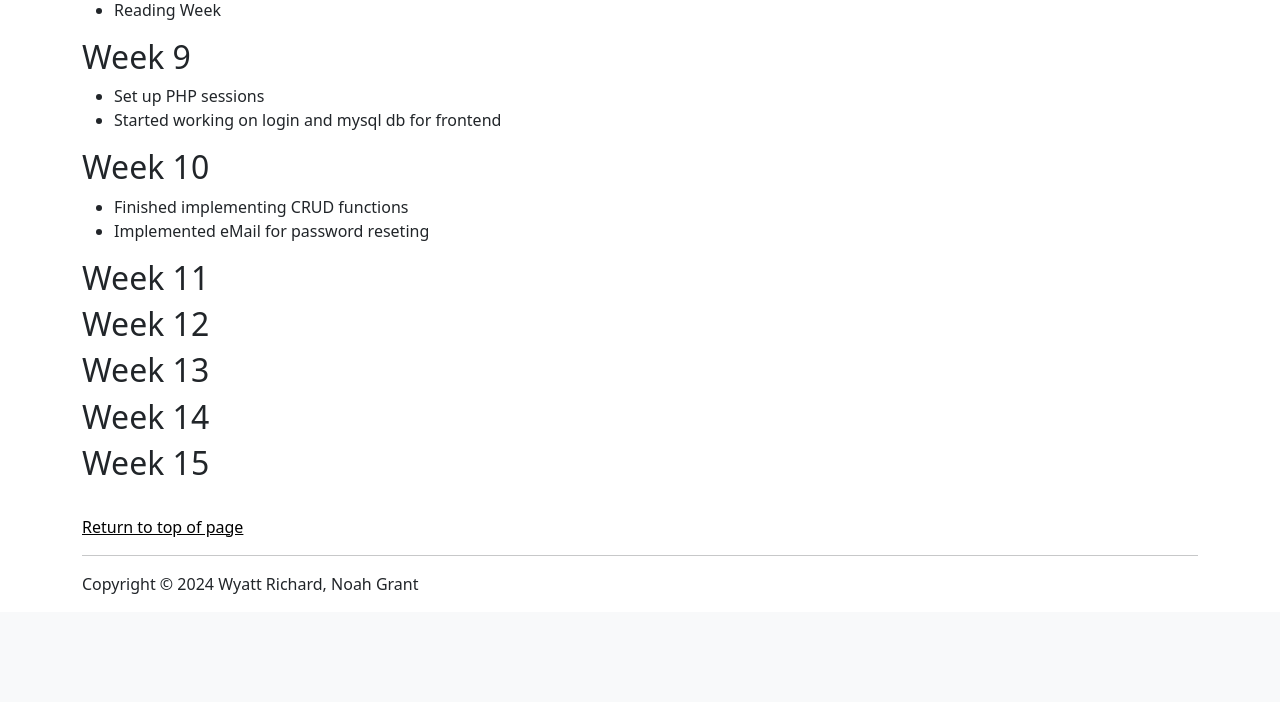
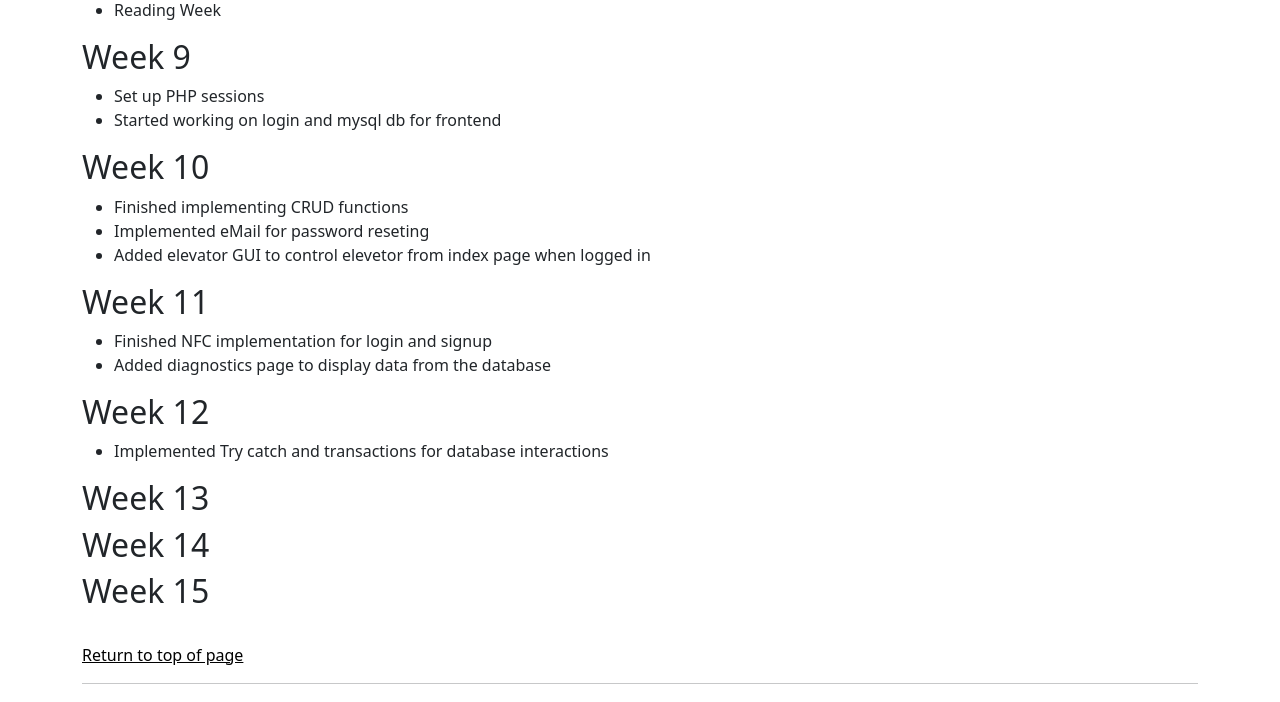
Before and after one commit to noahdgrant/ese-ep6-front-end, a PHP site: page /logbook_wyatt.php in a window 1280 px wide. Shown: the part 2454-3156 px from the top of the page. Before the commit the page ends 3048 px from the top, so only its background shows below. Run offline with PHP 8.4, Linux system fonts and the light colour scheme; some libraries are stand-ins or nearby versions.

Commit message:
45 log book (#46)
* Updated log book

```diff
--- a/logbook_wyatt.php
+++ b/logbook_wyatt.php
@@ -109,9 +109,17 @@ session_start();
                 <ul>
                     <li>Finished implementing CRUD functions</li>
                     <li>Implemented eMail for password reseting</li>
+                    <li>Added elevator GUI to control elevetor from index page when logged in</li>
                 </ul>
                 <h2 id="week11">Week 11</h2>
+                <ul>
+                    <li>Finished NFC implementation for login and signup</li>
+                    <li>Added diagnostics page to display data from the database</li>
+                </ul>
                 <h2 id="week12">Week 12</h2>
+                <ul>
+                    <li>Implemented Try catch and transactions for database interactions</li>
+                </ul>
                 <h2 id="week13">Week 13</h2>
                 <h2 id="week14">Week 14</h2>
                 <h2 id="week15">Week 15</h2>
```
Also changed, not shown: php/db_crud.php (+6 -1 lines).
